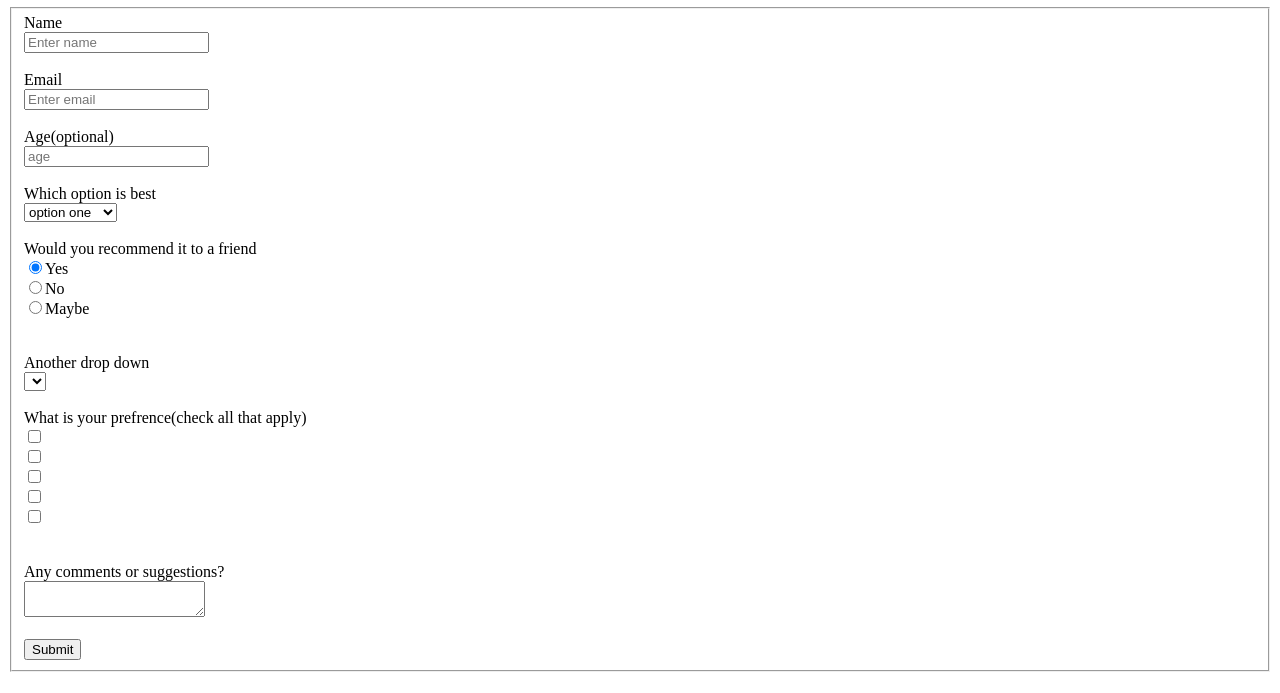
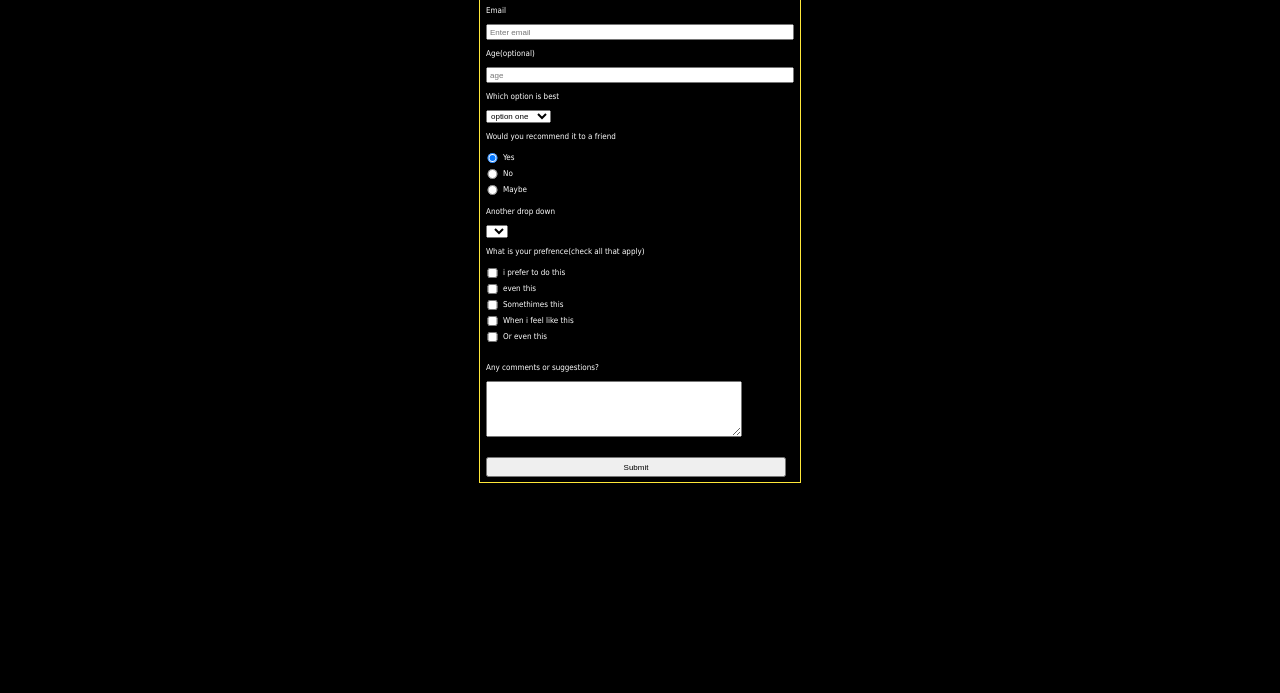
Before and after one commit to myleen1213/Survey-form, a plain HTML site: page index.html in a window 1280 px wide. Shown: the part 107-800 px from the top of the page. Drawn offline with Linux system fonts and the light colour scheme.

Commit message:
Added CSS styling to form

```diff
--- a/index.html
+++ b/index.html
@@ -13,14 +13,14 @@
 
 <fieldset>
     <form>
-
- <label id="name-label">Name<br><input type="text" id="name" placeholder="Enter name" required></label><br><br>
- <label id="email-label">Email<br><input type="email" placeholder="Enter email" required></input></label><br><br>
- <label id="age-label">Age(optional)<br><input type="number" id="age" placeholder="age" required></input></label>
+ <br>
+ <label id="name-label">Name<br><br><input type="text" id="name" placeholder="Enter name" required></label><br><br>
+ <label id="email-label">Email<br><br><input type="email" placeholder="Enter email" required></input></label><br><br>
+ <label id="age-label">Age(optional)<br><br><input type="number" id="age" placeholder="age" required></input></label>
  <br><br>
  <label>Which option is best</label>
 <br>
-
+<br>
  <select>
     <option value="opt1">option one</option>
     <option value="opt2">option two</option>
@@ -29,31 +29,31 @@
 
 <br><br>
 <label>Would you recommend it to a friend</label>
+<br><br>
+<input type="radio" id="yes" class="inline" name="choice" checked>Yes</input><br>
+<input type="radio" id="no" class="inline" name="choice">No</input><br>
+<input type="radio" id="maybe" class="inline" name="choice">Maybe</input><br>
 <br>
-<input type="radio" name="choice" checked>Yes</input><br>
-<input type="radio" name="choice">No</input><br>
-<input type="radio" name="choice">Maybe</input><br>
-<br><br>
 
-<label>Another drop down</label><br>
+<label>Another drop down</label><br><br>
 <select></select>
 
 <br><br>
 
-<label>What is your prefrence(check all that apply)</label><br>
-<input type="checkbox"></input><br>
-<input type="checkbox"></input><br>
-<input type="checkbox"></input><br>
-<input type="checkbox"></input><br>
-<input type="checkbox"></input><br>
+<label>What is your prefrence(check all that apply)</label><br><br>
+<input type="checkbox" class="inline">i prefer to do this</input><br>
+<input type="checkbox" class="inline">even this</input><br>
+<input type="checkbox" class="inline">Somethimes this</input><br>
+<input type="checkbox" class="inline">When i feel like this</input><br>
+<input type="checkbox" class="inline">Or even this</input><br>
 <br>
 <br>
 <label>Any comments or suggestions?</label>
-<br>
-<textarea row="50" col="5" placeholder="Enter comment...">
+<br><br>
+<textarea row="50" col="10" class="comment" placeholder="Enter comment...">
 
 </textarea>
-<br><br>
+<br><br><br>
 
 <input type="submit"></input>
 
--- a/styles.css
+++ b/styles.css
@@ -0,0 +1,56 @@
+body{
+    background-color: black;
+    color:white;
+    font-family: Tahoma;
+    font-size: 8px;
+}
+
+h1,p{
+text-align: center;
+
+}
+
+label{
+    width: 10px;
+    height: 100px;
+    font-size: 8px;
+}
+
+input{
+height: 10px;
+width: 300px;
+padding: auto;
+margin: auto;
+font-size:8px;
+align-content: center;
+
+}
+
+fieldset{
+
+    border: 1px solid rgb(255,232,57);
+    width: 200px;
+    margin:auto;
+}
+
+select{
+    font-size: 8px;
+}
+
+input[type="submit"]{
+height:20px;
+
+}
+
+.inline{
+    width:unset;
+    margin: 3px 0.5em 3px 0;
+    vertical-align: middle;
+    padding: 50%;
+  }
+
+  .comment{
+    font-size: 8px;
+    width: 250px;
+    height: 50px;
+  }
```
